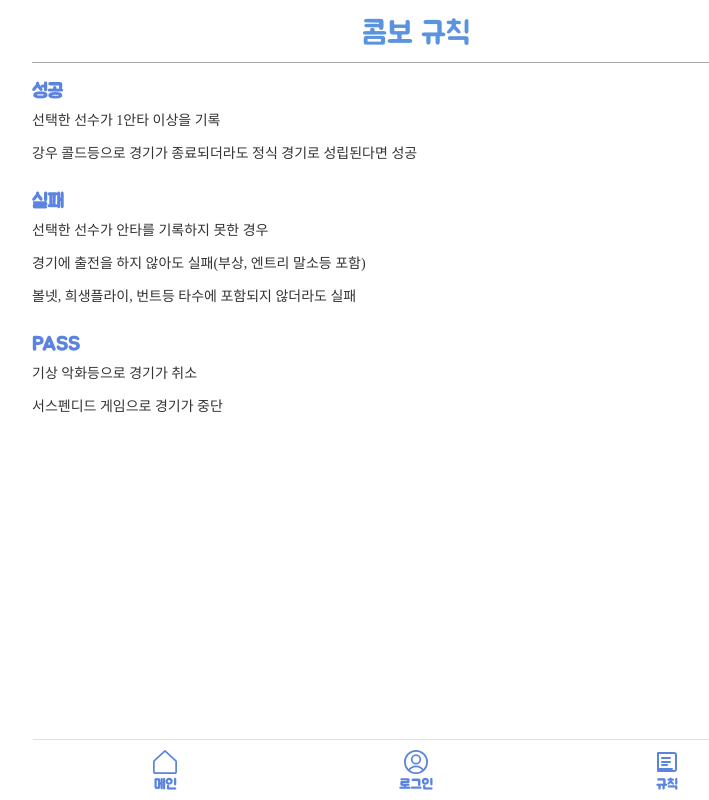
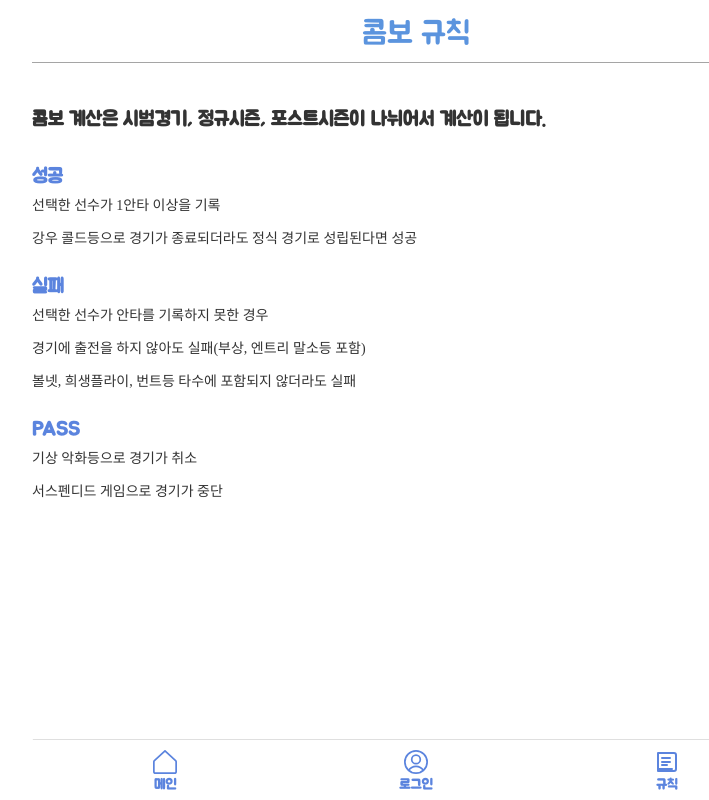
Before and after one commit to kbo-combo/front, a React (Vite) app: page /rule in a window 1280 px wide. Shown: the whole page, without its empty margins (224-933 px from the left). Built offline with nearby package versions, Linux system fonts and the light colour scheme; no server answers.

Commit message:
feat: 설명 문구 추가

```diff
--- a/src/pages/@common/rule-book/RuleBook.style.ts
+++ b/src/pages/@common/rule-book/RuleBook.style.ts
@@ -15,3 +15,12 @@ export const Description = styled.div`
   margin-bottom: 1rem;
   color: ${theme.color.sub};
 `;
+
+export const HighlightDescription = styled.div`
+  font: ${theme.font.text};
+  font-size: 2rem;
+  margin-top: 4.5rem;
+  line-height: 2rem;
+  margin-bottom: 1.0em;
+  color: ${theme.color.sub};
+`;
--- a/src/pages/@common/rule-book/index.tsx
+++ b/src/pages/@common/rule-book/index.tsx
@@ -1,4 +1,8 @@
-import {Description, EmphasizedText} from "@pages/@common/rule-book/RuleBook.style.ts";
+import {
+  Description,
+  EmphasizedText,
+  HighlightDescription
+} from "@pages/@common/rule-book/RuleBook.style.ts";
 import {PageWrapper} from "@components/@common/wrapper/pageWrapper.style.ts";
 import ContentHeader from "@components/@common/contentHeader/ContentHeader.tsx";
 
@@ -8,6 +12,7 @@ const RuleBook = () => {
       <>
         <PageWrapper>
           <ContentHeader title={'콤보 규칙'}/>
+          <HighlightDescription>콤보 계산은 시범경기, 정규시즌, 포스트시즌이 나뉘어서 계산이 됩니다.</HighlightDescription>
           <EmphasizedText>성공</EmphasizedText>
           <Description>선택한 선수가 1안타 이상을 기록</Description>
           <Description>강우 콜드등으로 경기가 종료되더라도 정식 경기로 성립된다면 성공</Description>
```
